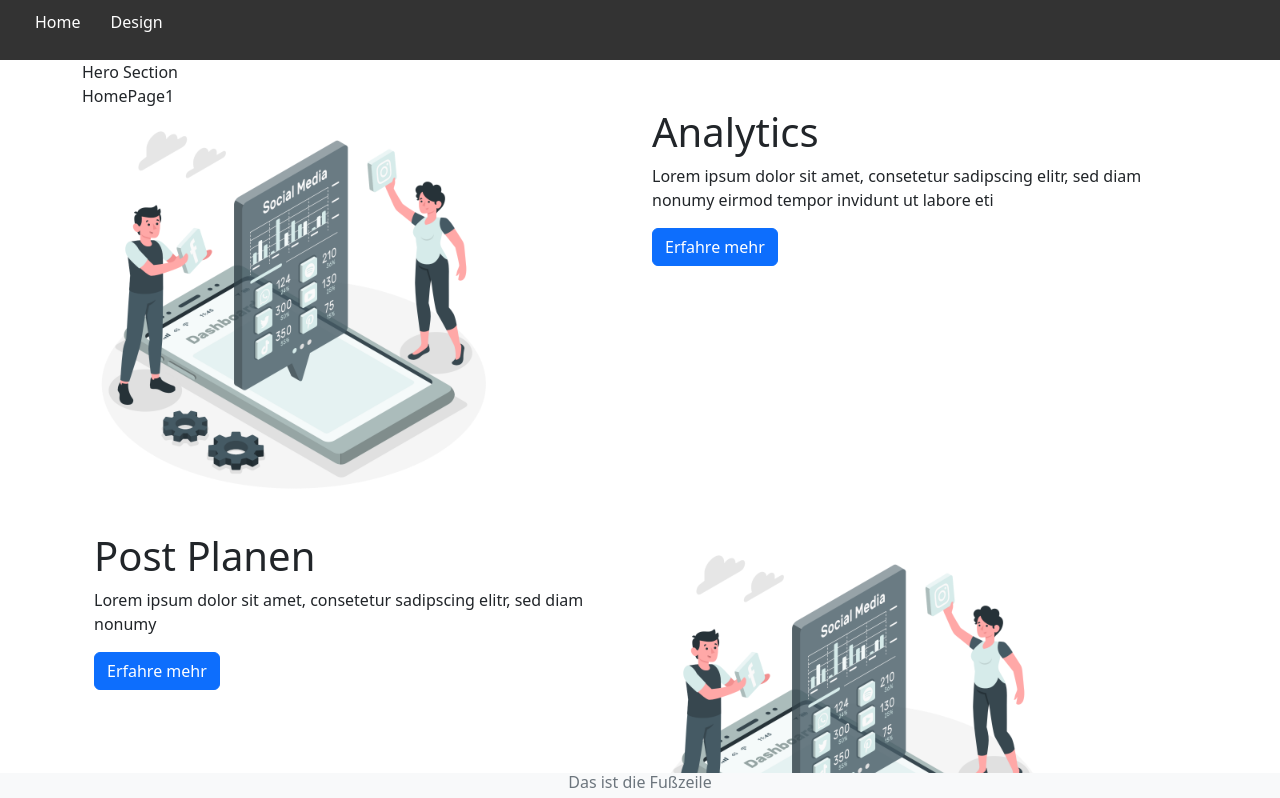
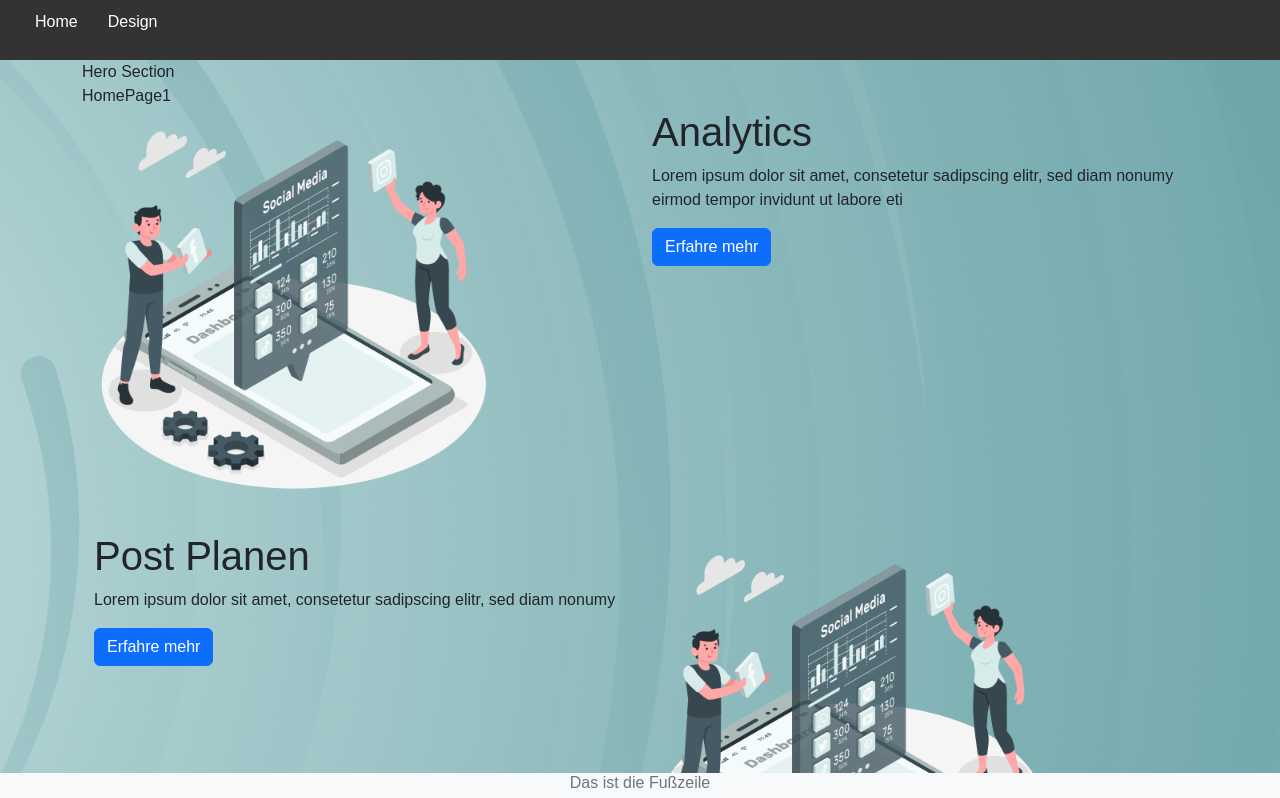
Before and after one commit to tobiebers/clikce_frontend, a Next.js app: page / in a window 1280 px wide. Shown: the top 798 px of the page. Built offline with nearby package versions, Linux system fonts and the light colour scheme.

Commit message:
changed the backgorund image

```diff
--- a/pages/_app.js
+++ b/pages/_app.js
@@ -3,6 +3,7 @@ import { useEffect } from 'react';
 import Layout from "@/components/staticComponents/Layout";
 import '/styles/navigation.css'
 import '/styles/FunctionInfo.css'
+import 'styles/globals.css'
 
 
 
--- a/styles/globals.css
+++ b/styles/globals.css
@@ -17,3 +17,14 @@
   transition: all 0.3s;
   background-color: white; /* Diese Zeile hinzufügen */
 }
+
+body {
+  background-image: url('/backgroundImage.png');
+/* Pfad zu Ihrem Hintergrundbild */
+  background-size: cover; /* Dies sorgt dafür, dass das Bild den gesamten sichtbaren Bereich abdeckt */
+  background-repeat: no-repeat; /* Verhindert, dass das Bild wiederholt wird */
+  background-attachment: fixed; /* Das Hintergrundbild bewegt sich nicht beim Scrollen */
+  height: 100%; /* Setzen Sie die Höhe auf 100% */
+  margin: 0; /* Entfernt den Standardabstand */
+  font-family: Arial, Helvetica, sans-serif; /* Optional: Setzt eine Standardschriftart */
+}
```
Also changed, not shown: public/backgroundImage.png (added).
